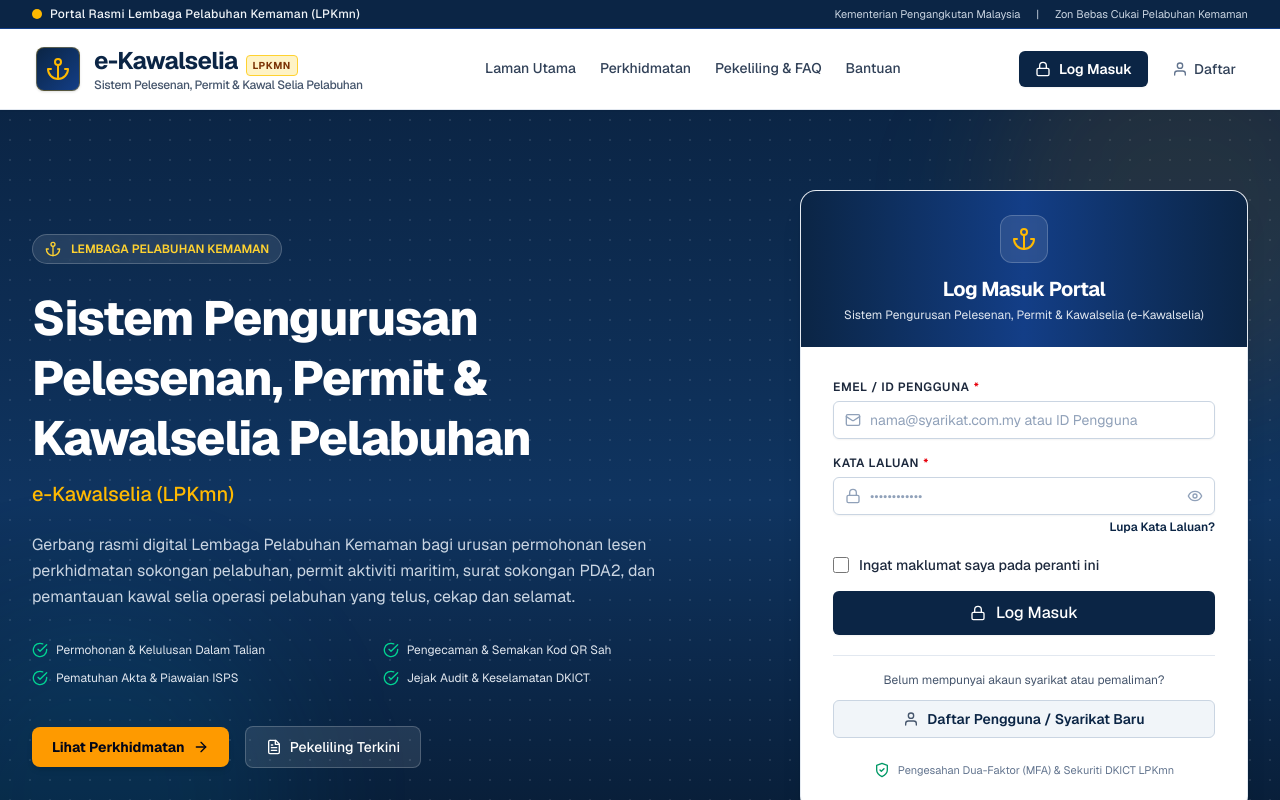
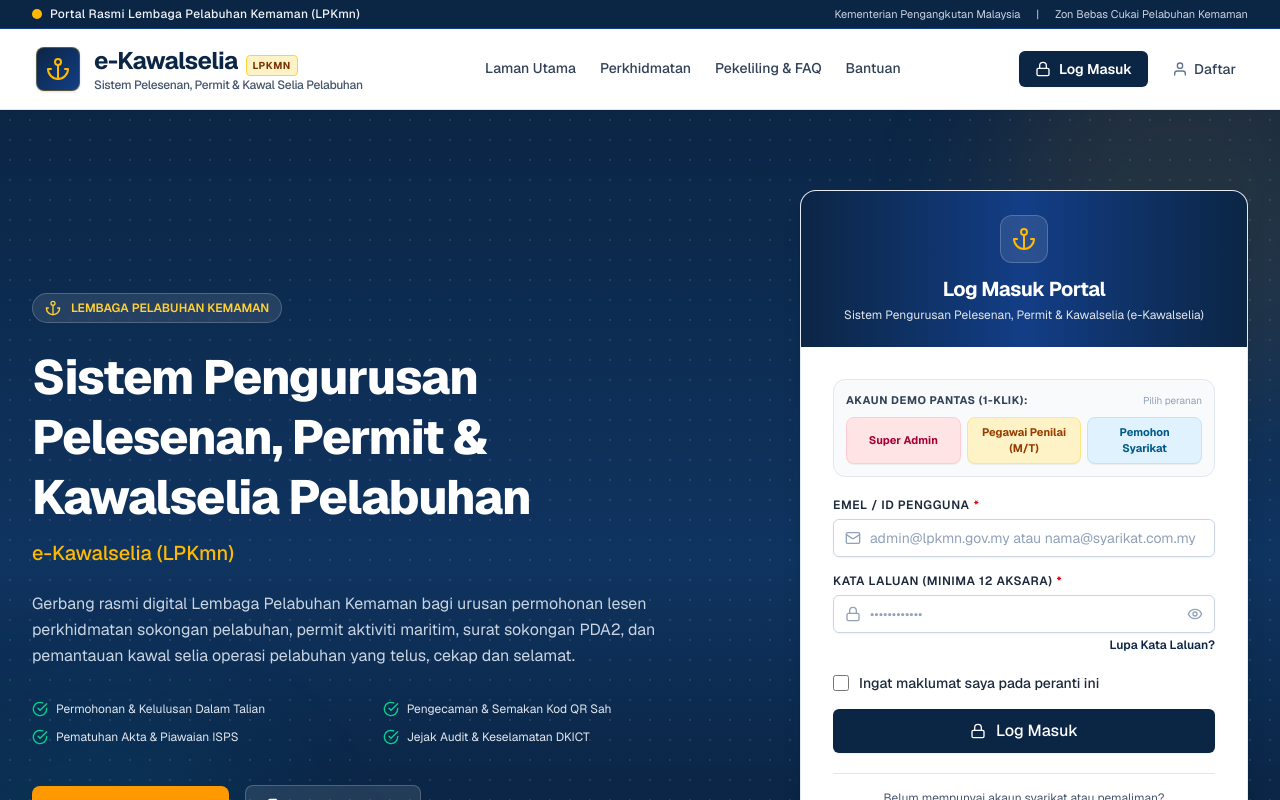
Before and after one commit to kizo-88/E-Kawal-Selia, a Next.js app: page / in a window 1280 px wide. Shown: the top 800 px of the page. Built offline with nearby package versions, Linux system fonts and the light colour scheme.

Commit message:
fix(auth): connect LoginCard to direct authentication and 1-click quick login presets for dashboard

```diff
--- a/src/components/layout/login-card.tsx
+++ b/src/components/layout/login-card.tsx
@@ -1,6 +1,7 @@
 'use client'
 
 import { useState, type FormEvent } from 'react'
+import { useRouter } from 'next/navigation'
 import Link from 'next/link'
 import {
   Button,
@@ -24,31 +25,105 @@ export interface LoginCardProps {
   className?: string
 }
 
+const DEMO_PRESETS = [
+  {
+    roleLabel: 'Super Admin',
+    email: 'admin@lpkmn.gov.my',
+    password: 'Admin@LPKmn2026!',
+    badge: 'bg-rose-100 text-rose-800 border-rose-200',
+  },
+  {
+    roleLabel: 'Pegawai Penilai (M/T)',
+    email: 'reviewer@lpkmn.gov.my',
+    password: 'Officer@LPKmn2026!',
+    badge: 'bg-amber-100 text-amber-800 border-amber-200',
+  },
+  {
+    roleLabel: 'Pemohon Syarikat',
+    email: 'user@kemamansupply.com.my',
+    password: 'User@Kemaman2026!',
+    badge: 'bg-sky-100 text-sky-800 border-sky-200',
+  },
+]
+
 export function LoginCard({ redirectUrl = '/dashboard', className = '' }: LoginCardProps) {
+  const router = useRouter()
   const [identity, setIdentity] = useState('')
   const [passwordValue, setPasswordValue] = useState('')
   const [rememberMe, setRememberMe] = useState(false)
   const [isLoading, setIsLoading] = useState(false)
-  const [loginError, setLoginError] = useState<string | null>(null)
+  const [loginFeedback, setLoginFeedback] = useState<{
+    type: 'success' | 'danger'
+    title: string
+    message: string
+  } | null>(null)
 
-  const handleSubmit = async (e: FormEvent<HTMLFormElement>) => {
+  const executeLogin = (emailToUse: string, passwordToUse: string) => {
+    setIsLoading(true)
+    setLoginFeedback(null)
+
+    setTimeout(() => {
+      setIsLoading(false)
+
+      const normalizedEmail = emailToUse.trim().toLowerCase()
+
+      // Check password complexity (min 12 chars per GP-03)
+
+      if (passwordToUse.length < 12) {
+        setLoginFeedback({
+          type: 'danger',
+          title: 'Kata Laluan Tidak Sah',
+          message: 'Kata laluan mestilah sekurang-kurangnya 12 aksara (Dasar GP-03 DKICT).',
+        })
+        return
+      }
+
+      if (
+        (normalizedEmail === 'admin@lpkmn.gov.my' && passwordToUse !== 'Admin@LPKmn2026!') ||
+        (normalizedEmail === 'reviewer@lpkmn.gov.my' && passwordToUse !== 'Officer@LPKmn2026!') ||
+        (normalizedEmail === 'user@kemamansupply.com.my' && passwordToUse !== 'User@Kemaman2026!')
+      ) {
+        setLoginFeedback({
+          type: 'danger',
+          title: 'Log Masuk Gagal',
+          message: 'Kata laluan tidak sepadan dengan rekod akaun. Sila semak semula.',
+        })
+        return
+      }
+
+      // Success
+      setLoginFeedback({
+        type: 'success',
+        title: 'Log Masuk Berjaya',
+        message: `Selamat kembali. Menghubungkan ke ${redirectUrl}...`,
+      })
+
+      setTimeout(() => {
+        router.push(redirectUrl)
+      }, 500)
+    }, 400)
+  }
+
+  const handleSubmit = (e: FormEvent<HTMLFormElement>) => {
     e.preventDefault()
-    setLoginError(null)
 
     if (!identity.trim() || !passwordValue) {
-      setLoginError('Sila masukkan emel / ID pengguna dan kata laluan yang sah.')
+      setLoginFeedback({
+        type: 'danger',
+        title: 'Maklumat Tidak Lengkap',
+        message: 'Sila masukkan emel / ID pengguna dan kata laluan yang sah.',
+      })
       return
     }
 
-    setIsLoading(true)
-    // Simulated auth handshake - will be wired to Auth.js policy engine in Round 2
-    setTimeout(() => {
-      setIsLoading(false)
-      // Display informational guidance for dev / UI preview
-      setLoginError(`Sistem pengesahan sedang dalam proses integrasi fasa enjin dasar (Sasaran: ${redirectUrl}).`)
-    }, 800)
+    executeLogin(identity, passwordValue)
   }
 
+  const handleSelectPreset = (email: string, pass: string) => {
+    setIdentity(email)
+    setPasswordValue(pass)
+    executeLogin(email, pass)
+  }
 
   return (
     <div
@@ -67,10 +142,32 @@ export function LoginCard({ redirectUrl = '/dashboard', className = '' }: LoginC
 
       {/* Form Body */}
       <div className="p-6 sm:p-8 space-y-5">
-        {loginError ? (
-          <Alert variant="info">
-            <AlertTitle>Makluman Log Masuk</AlertTitle>
-            <AlertDescription>{loginError}</AlertDescription>
+        {/* Demo Fast Login Quick Bar */}
+        <div className="p-3 bg-slate-50 border border-slate-200 rounded-xl space-y-2">
+          <div className="flex items-center justify-between">
+            <span className="text-[11px] font-bold text-slate-700 uppercase tracking-wider">
+              Akaun Demo Pantas (1-Klik):
+            </span>
+            <span className="text-[10px] text-slate-400">Pilih peranan</span>
+          </div>
+          <div className="grid grid-cols-3 gap-1.5">
+            {DEMO_PRESETS.map((p) => (
+              <button
+                key={p.email}
+                type="button"
+                onClick={() => handleSelectPreset(p.email, p.password)}
+                className={`px-2 py-1.5 rounded-lg text-[11px] font-bold border transition-all text-center hover:opacity-90 active:scale-95 cursor-pointer shadow-2xs ${p.badge}`}
+              >
+                {p.roleLabel}
+              </button>
+            ))}
+          </div>
+        </div>
+
+        {loginFeedback ? (
+          <Alert variant={loginFeedback.type === 'danger' ? 'danger' : 'success'}>
+            <AlertTitle>{loginFeedback.title}</AlertTitle>
+            <AlertDescription>{loginFeedback.message}</AlertDescription>
           </Alert>
         ) : null}
 
@@ -79,7 +176,7 @@ export function LoginCard({ redirectUrl = '/dashboard', className = '' }: LoginC
             id="login-identity"
             label="Emel / ID Pengguna"
             type="text"
-            placeholder="nama@syarikat.com.my atau ID Pengguna"
+            placeholder="admin@lpkmn.gov.my atau nama@syarikat.com.my"
             value={identity}
             onChange={(e) => setIdentity(e.target.value)}
             required
@@ -90,7 +187,7 @@ export function LoginCard({ redirectUrl = '/dashboard', className = '' }: LoginC
           <div className="space-y-1">
             <Input
               id="login-password"
-              label="Kata Laluan"
+              label="Kata Laluan (Minima 12 Aksara)"
               type="password"
               placeholder="••••••••••••"
               value={passwordValue}
@@ -101,7 +198,7 @@ export function LoginCard({ redirectUrl = '/dashboard', className = '' }: LoginC
             />
             <div className="flex justify-end">
               <Link
-                href="/lupa-kata-laluan"
+                href="/bantuan"
                 className="text-xs font-semibold text-[#0b2545] hover:text-[#133e87] hover:underline"
               >
                 Lupa Kata Laluan?
@@ -136,7 +233,7 @@ export function LoginCard({ redirectUrl = '/dashboard', className = '' }: LoginC
             Belum mempunyai akaun syarikat atau pemaliman?
           </p>
           <Link
-            href="/bantuan"
+            href="/daftar"
             className="inline-flex items-center justify-center gap-2 w-full px-4 py-2 text-sm font-semibold text-[#0b2545] bg-slate-100 hover:bg-slate-200 rounded-md border border-slate-300 transition-colors"
           >
             <IconUser className="h-4 w-4 text-slate-600" />
```
